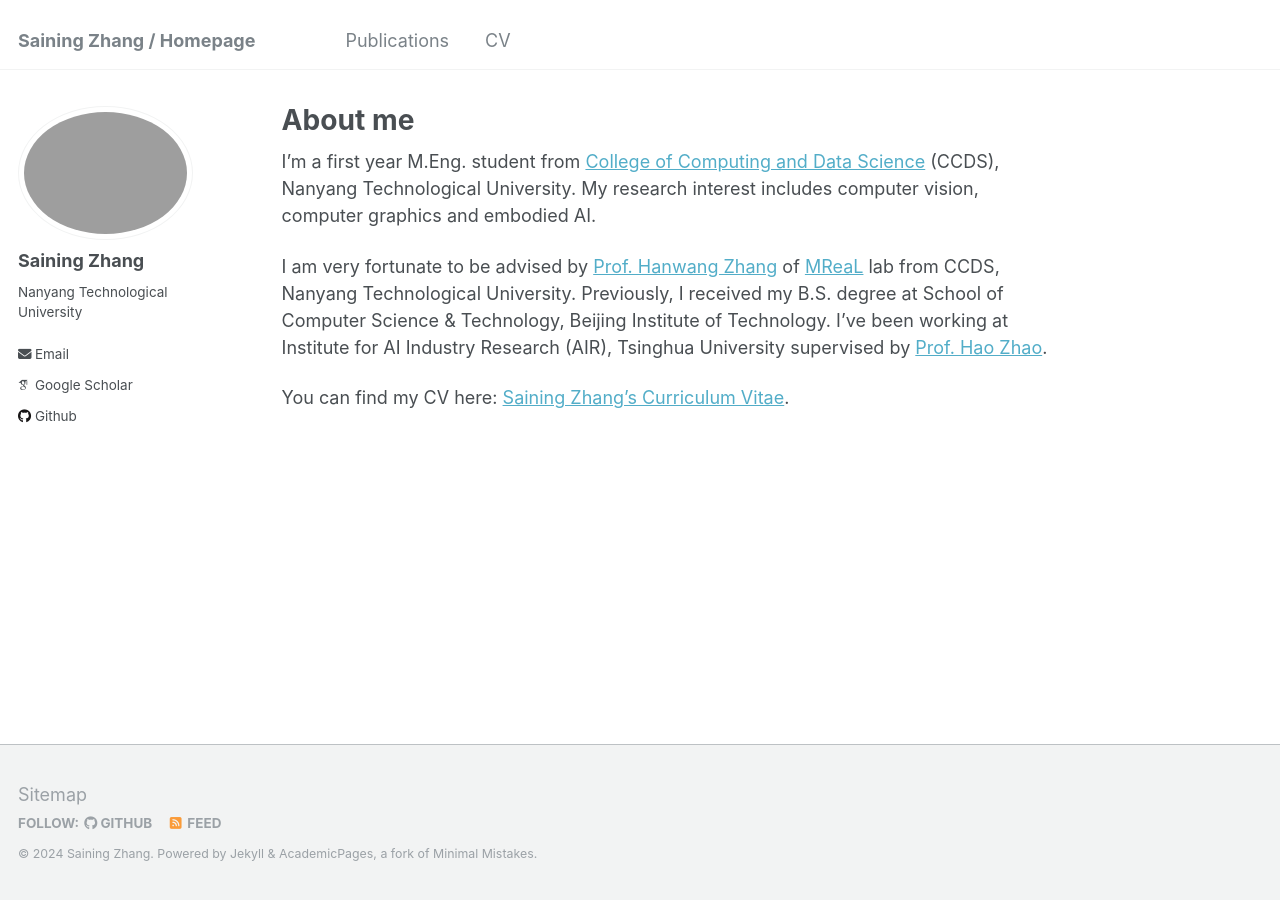
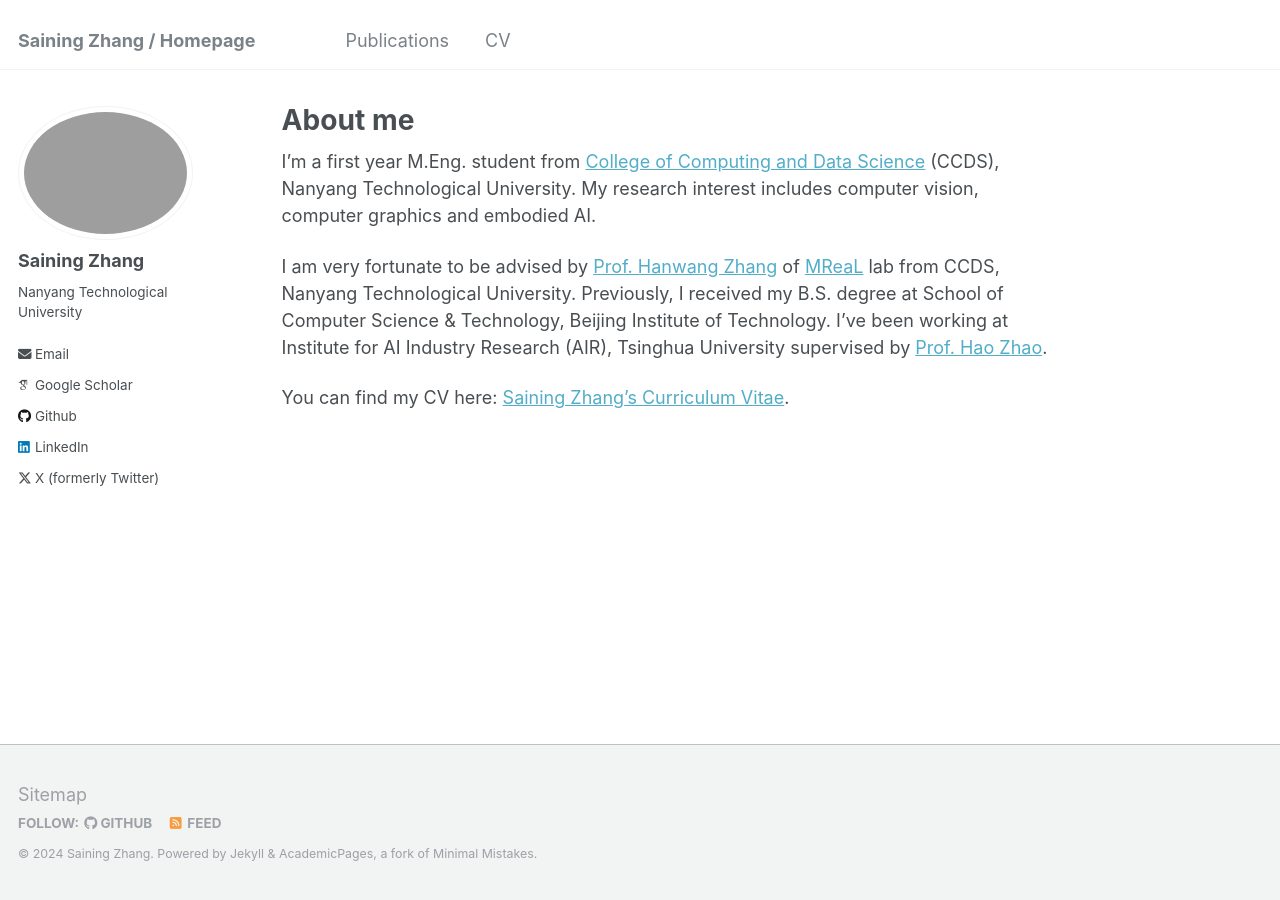
Before and after one commit to SainingZhang/SainingZhang.github.io, a Jekyll site: the page built from _pages/about.md, in a window 1280 px wide. Built offline with Jekyll 4.4.1, drawn with Linux system fonts in a browser that asks for light colours; some web fonts are replaced.

Commit message:
Update _config.yml

```diff
--- a/_config.yml
+++ b/_config.yml
@@ -57,7 +57,7 @@ author:
   keybase          : # Username
   instagram        : # Username
   lastfm           : # Username
-  linkedin         : #"/saining-zhang-128132282/"
+  linkedin         : "/saining-zhang-128132282/"
   mastodon         : # URL
   medium           : # URL
   pinterest        : # Username
@@ -65,7 +65,7 @@ author:
   steam            : # Username
   telegram         : # URL
   tumblr           : # Username
-  twitter          : # Username for X / Twitter
+  twitter          : "simon6139251698"
   vine             : # Username
   weibo            : # Username
   wikipedia        : # Username
```
